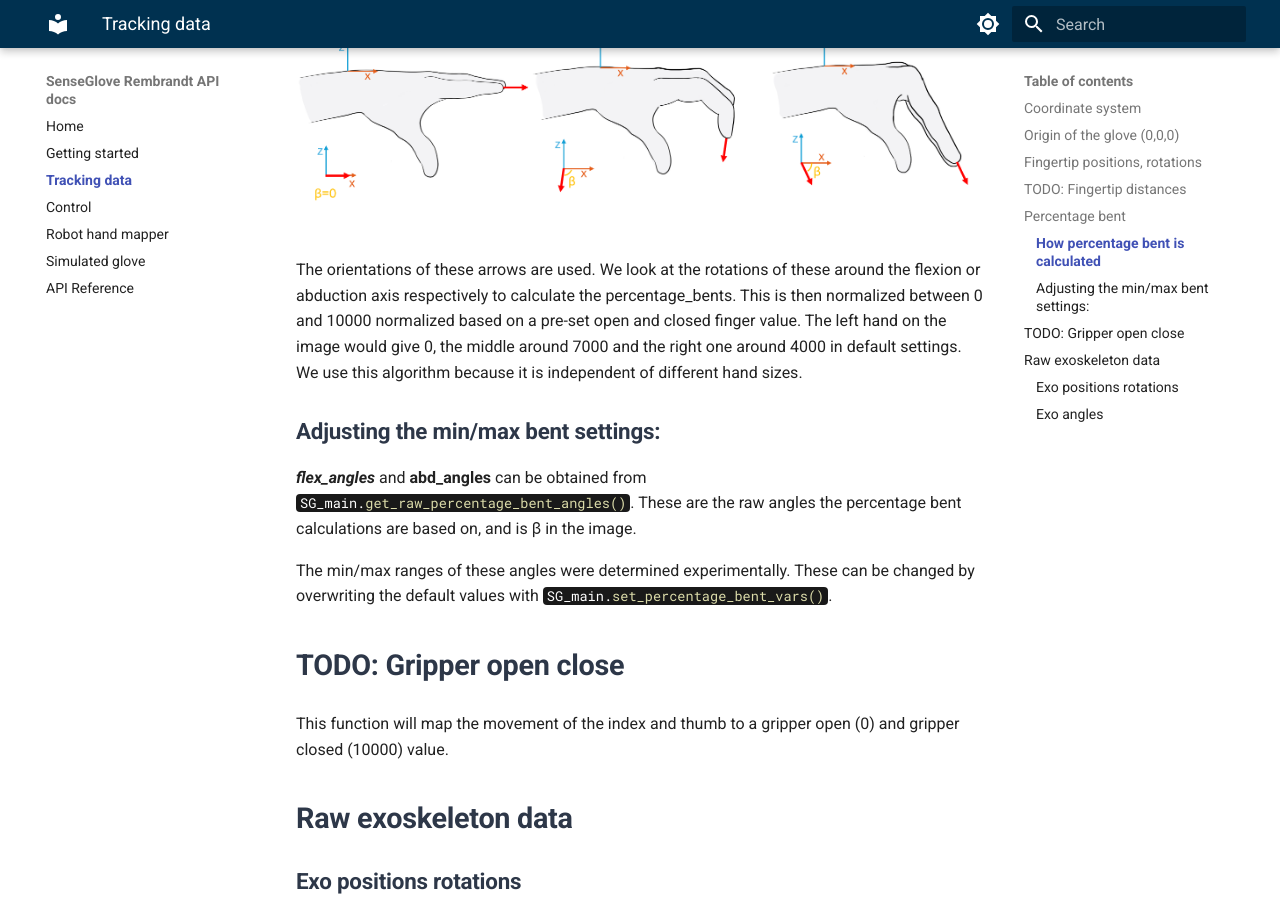
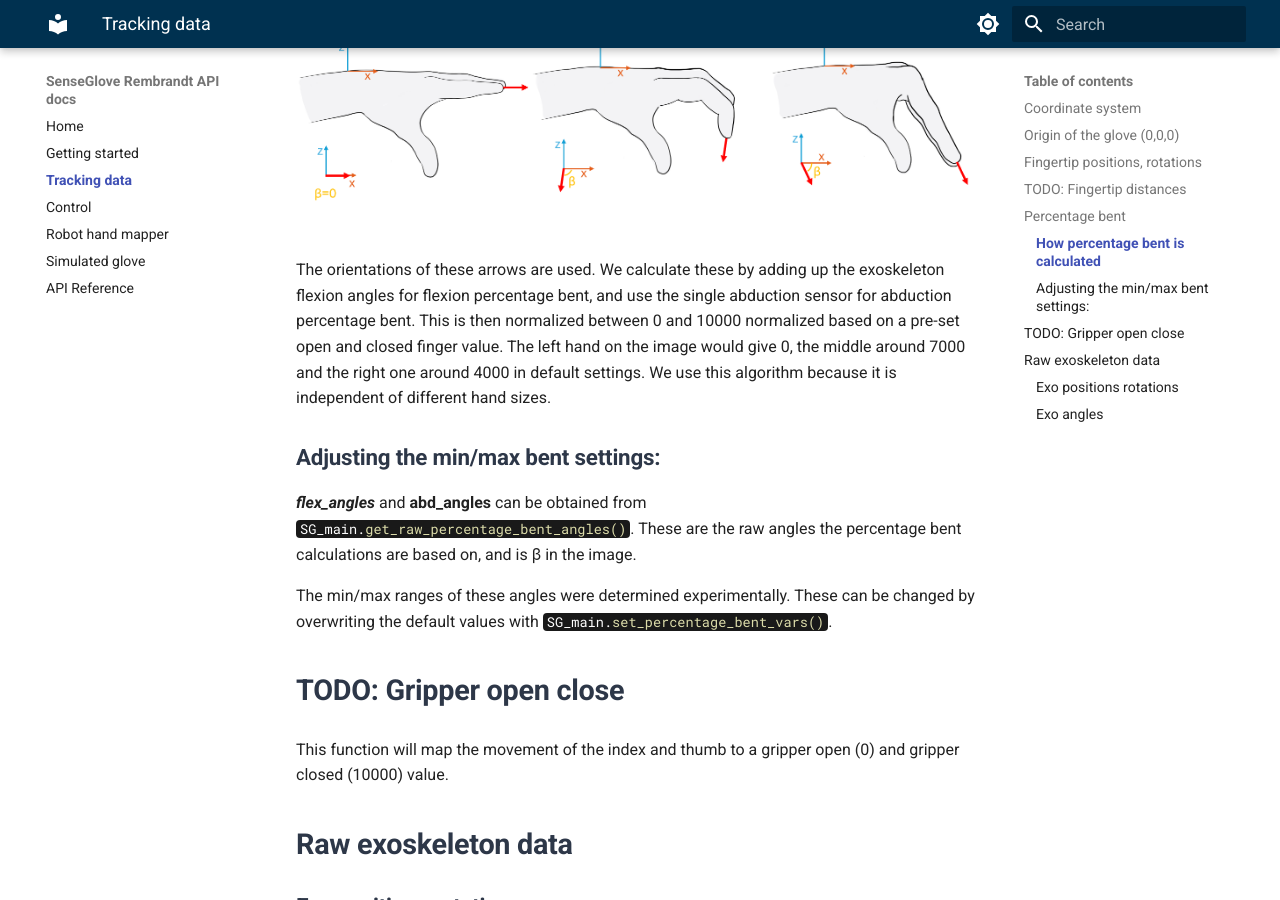
Before and after one commit to Adjuvo/SenseGlove-R1-API, an MkDocs documentation site: the page built from docs/tracking.md, in a window 1280 px wide and 900 px high, scrolled down 2882 px. Built offline with MkDocs 1.6.1 and Material for MkDocs 9.7.7, drawn with Linux system fonts in a browser that asks for light colours.

```diff
--- a/docs/tracking.md
+++ b/docs/tracking.md
@@ -54,7 +54,7 @@ Percentage bent can be retrieved with the function [get_percentage_bents()](api-
 
 ![Percentage bent](images/percentage_bent_calc.png)
 
-The orientations of these arrows are used. We look at the rotations of these around the flexion or abduction axis respectively to calculate the percentage_bents. This is then normalized between 0 and 10000 normalized based on a pre-set open and closed finger value.
+The orientations of these arrows are used. We calculate these by adding up the exoskeleton flexion angles for flexion percentage bent, and use the single abduction sensor for abduction percentage bent. This is then normalized between 0 and 10000 normalized based on a pre-set open and closed finger value.
 The left hand on the image would give 0, the middle around 7000 and the right one around 4000 in default settings. We use this algorithm because it is independent of different hand sizes.
 
 
```
Also changed, not shown: docs/releases.md (+3 -0 lines).
